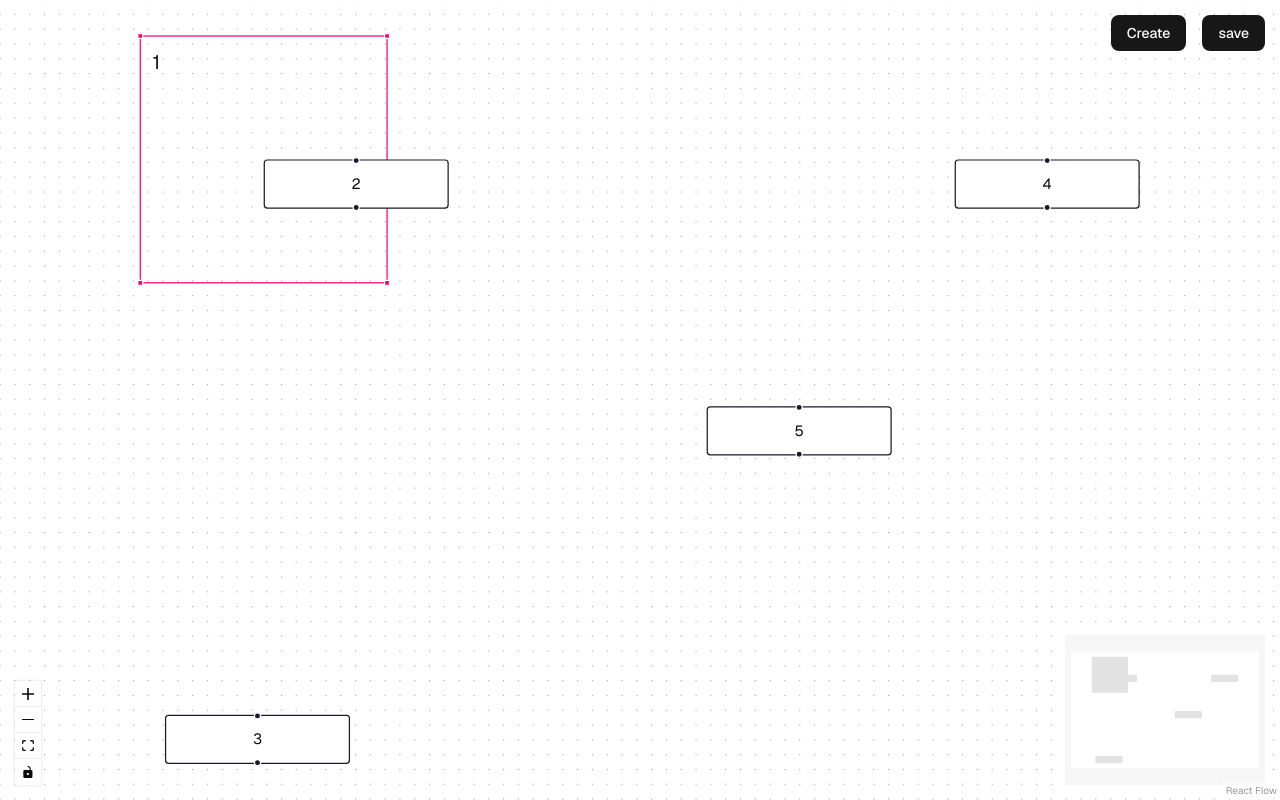
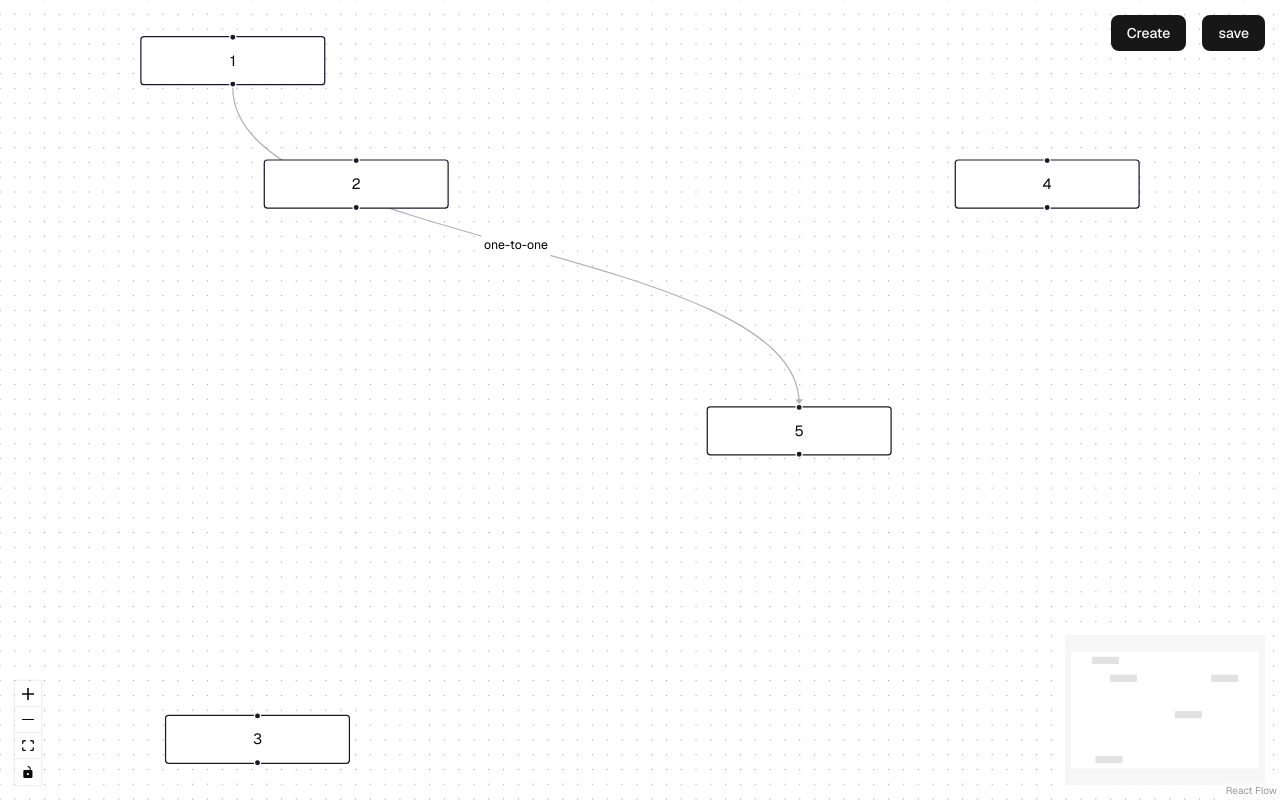
Before and after one commit to Fast-Backend/Node-Pilot-Frontend, a Next.js app: page / in a window 1280 px wide. Built offline with nearby package versions, Linux system fonts and the light colour scheme.

Commit message:
update canvas

```diff
--- a/components/workflow/workflowCanvas.tsx
+++ b/components/workflow/workflowCanvas.tsx
@@ -15,6 +15,7 @@
   Panel,
   Node,
   MarkerType,
+  Edge,
 } from '@xyflow/react';
 
 import '@xyflow/react/dist/style.css';
@@ -26,7 +27,7 @@
     id: '1',
     position: { x: 0, y: 0 },
     data: { label: '1' },
-    type: 'wrapper',
+    // type: 'wrapper',
   },
   { id: '2', position: { x: 100, y: 100 }, data: { label: '2' } },
 
@@ -36,7 +37,9 @@
 
   { id: '5', position: { x: 459, y: 300 }, data: { label: '5' } },
 ];
-const initialEdges = [{ id: 'e1-2', source: '1', target: '5' }];
+const initialEdges: Edge[] = [
+  { id: 'e1-2', source: '1', target: '5', label: 'one-to-one' },
+];
 
 const nodeTypes = {
   wrapper: ResizableNodeSelected,
```
